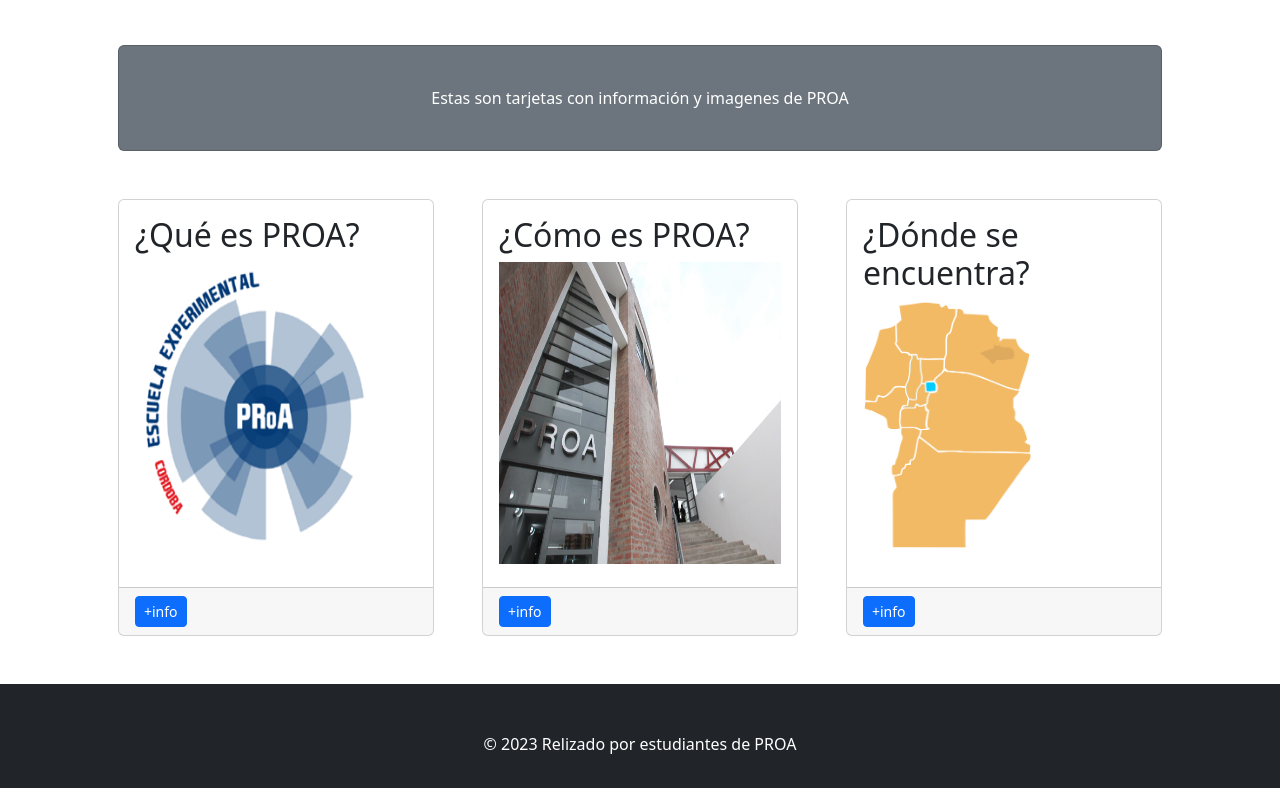
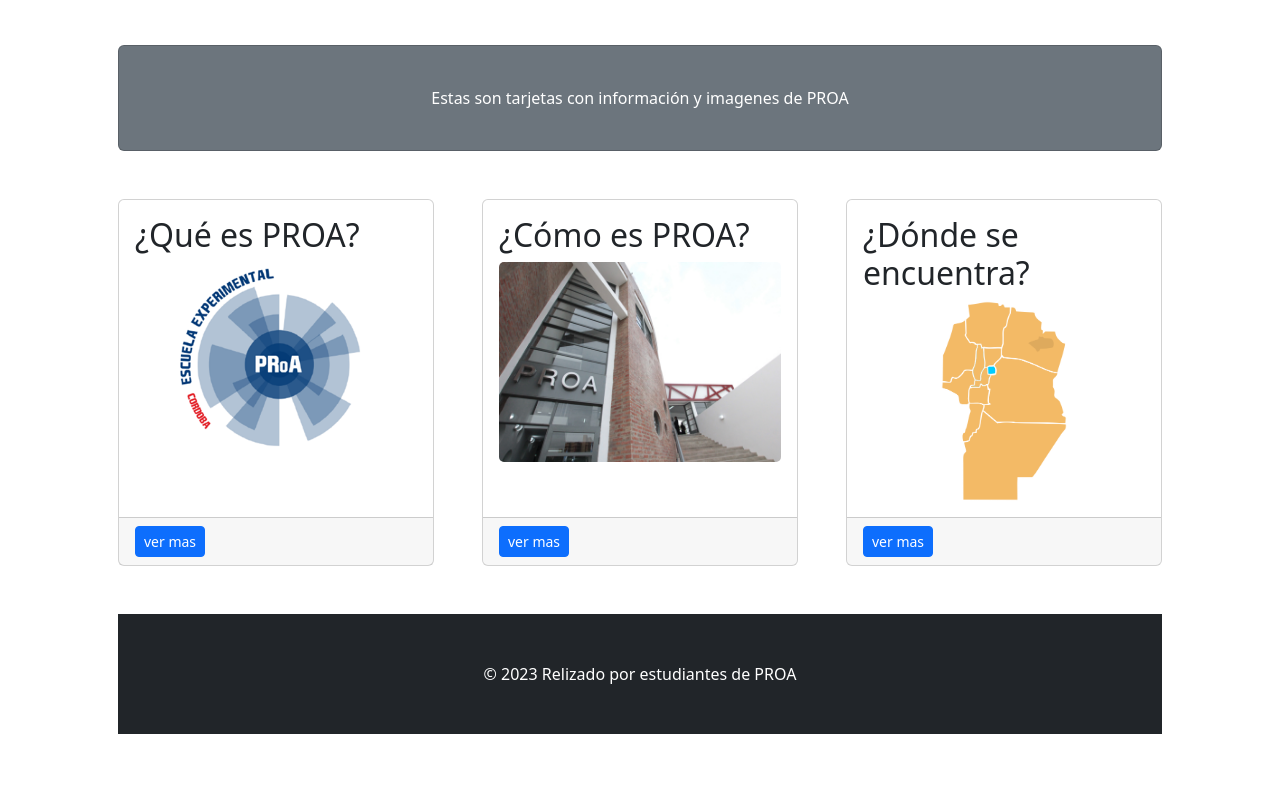
Before and after one commit to verflou/Full_Stack, a website: page Pagina Principal/index.html in a window 1280 px wide. Shown: the part 498-1286 px from the top of the page. After the commit the page ends 1232 px from the top, so only its background shows below. Drawn offline with nearby package versions, Linux system fonts and the light colour scheme.

Commit message:
pagina principal avanzada

```diff
--- a/Pagina Principal/index.html
+++ b/Pagina Principal/index.html
@@ -8,6 +8,15 @@
     <link rel="icon" type="image/x-icon" href="assets/favicon.ico" />
     <!-- Core theme CSS (includes Bootstrap)-->
     <link href="css/styles.css" rel="stylesheet" />
+    <style>
+        /* Agrega un estilo para centrar las imágenes y definir una altura fija */
+        .card-img {
+            display: block;
+            margin: 0 auto;
+            max-height: 200px; /* Ajusta la altura según tus necesidades */
+            width: auto;
+        }
+    </style>
 </head>
 <body>
     <!-- Responsive navbar-->
@@ -37,33 +46,61 @@
             <div class="card-body"><p class="text-white m-0">Estas son tarjetas con información y imagenes de PROA</p></div>
         </div>
         <!-- Content Row-->
-            <div class="row gx-4 gx-lg-5">
-                <div class="col-md-4 mb-5">
+        <div class="row gx-4 gx-lg-5 row-cols-md-3">
+            <div class="col mb-5">
                 <div class="card h-100">
                     <div class="card-body">
                         <h2 class="card-title">¿Qué es PROA?</h2>
-                            <img src="../img/proa.png" alt="Imagen de PROA" width="90%" height="85%" />
+                        <!-- Agrega la clase 'card-img' para centrar la imagen -->
+                        <img src="../img/proa.png" alt="Imagen de PROA" class="img-fluid h-100 card-img" />
                     </div>
-                        <div class="card-footer"><a class="btn btn-primary btn-sm" href="#!">+info</a></div>
+                    <div class="card-footer">
+                        <!-- Agrega un ID único al enlace para poder manipularlo con JavaScript -->
+                        <button type="button" class="btn btn-primary btn-sm" data-bs-toggle="modal" data-bs-target="#info-modal">ver mas</button>
+                    </div>
+                    <!-- Modal -->
+                    <div class="modal fade" id="info-modal" tabindex="-1" aria-labelledby="info-modal-label" aria-hidden="true">
+                        <div class="modal-dialog modal-dialog-centered">
+                            <div class="modal-content">
+                                <div class="modal-header">
+                                    <h5 class="modal-title" id="info-modal-label">ProA</h5>
+                                    <button type="button" class="btn-close" data-bs-dismiss="modal" aria-label="Close"></button>
+                                </div>
+                                <div class="modal-body">
+                                    <!-- Contenido de la información adicional -->
+                                    <p>Las ProA son escuelas modelo en innovación educativa, que forman jóvenes especializados en Desarrollo de Software y en Biotecnología, saberes claves para el desarrollo productivo de nuestra región.</p>
+                                    <p>jornadas de 8 horas, las y los estudiantes participan en clubes de ciencias, arte, deportes, talleres de inglés aplicado y clases específicas vinculadas a la especialidad.</p>
+                                    <p>propuesta educativa también incluye tutorías que acercan herramientas personalizadas y acompañan los distintos ritmos de aprendizaje.</p>
+                                    <p>Además, se realizan todos los años Jornadas de Profundización sobre temáticas de relevancia social, donde chicas y chicos construyen un pensamiento crítico, creativo, colaborativo y responsable con su entorno.</p>
+                                    <p>Actualmente, funcionan más de 40 Escuelas ProA en toda la provincia y estamos construyendo 34 edificios propios de exclusivo diseño.</p>
+                                    <!-- El resto del contenido adicional -->
+                                </div>
+                                <div class="modal-footer">
+                                    <button type="button" class="btn btn-secondary" data-bs-dismiss="modal">Cerrar</button>
                                 </div>
                             </div>
-                <div class="col-md-4 mb-5">
+                        </div>
+                    </div>
+                </div>
+            </div>
+            <div class="col mb-5">
                 <div class="card h-100">
                     <div class="card-body">
                         <h2 class="card-title">¿Cómo es PROA?</h2>
-                            <img src="../img/Proa patio.jpg" alt="Imagen de PROA" width="100%" height="85%" />
+                        <!-- Agrega la clase 'card-img' para centrar la imagen -->
+                        <img src="../img/Proa patio.jpg" alt="Imagen de PROA" class="img-fluid h-100 card-img" />
                     </div>
-                        <div class="card-footer"><a class="btn btn-primary btn-sm" href="http://127.0.0.1:5501/index.html#">+info</a></div>
+                    <div class="card-footer"><a class="btn btn-primary btn-sm" href="http://127.0.0.1:5501/index.html#">ver mas</a></div>
                 </div>
             </div>
-                <div class="col-md-4 mb-5">
+            <div class="col mb-5">
                 <div class="card h-100">
                     <div class="card-body">
                         <h2 class="card-title">¿Dónde se encuentra?</h2>
-                            <img src="../img/capital cordoba.png" alt="Imagen de PROA" width="60%" height="70%" />
+                        <!-- Agrega la clase 'card-img' para centrar la imagen -->
+                        <img src="../img/capital cordoba.png" alt="Imagen de PROA" class="img-fluid h-100 card-img" />
                     </div>
-                        <div class="card-footer"><a class="btn btn-primary btn-sm" href="#!">+info</a></div>
-                    </div>
+                    <div class="card-footer"><a class="btn btn-primary btn-sm" href="#!">ver mas</a></div>
                 </div>
             </div>
         </div>
```
Lines whose indentation alone changed are shown as unchanged.
